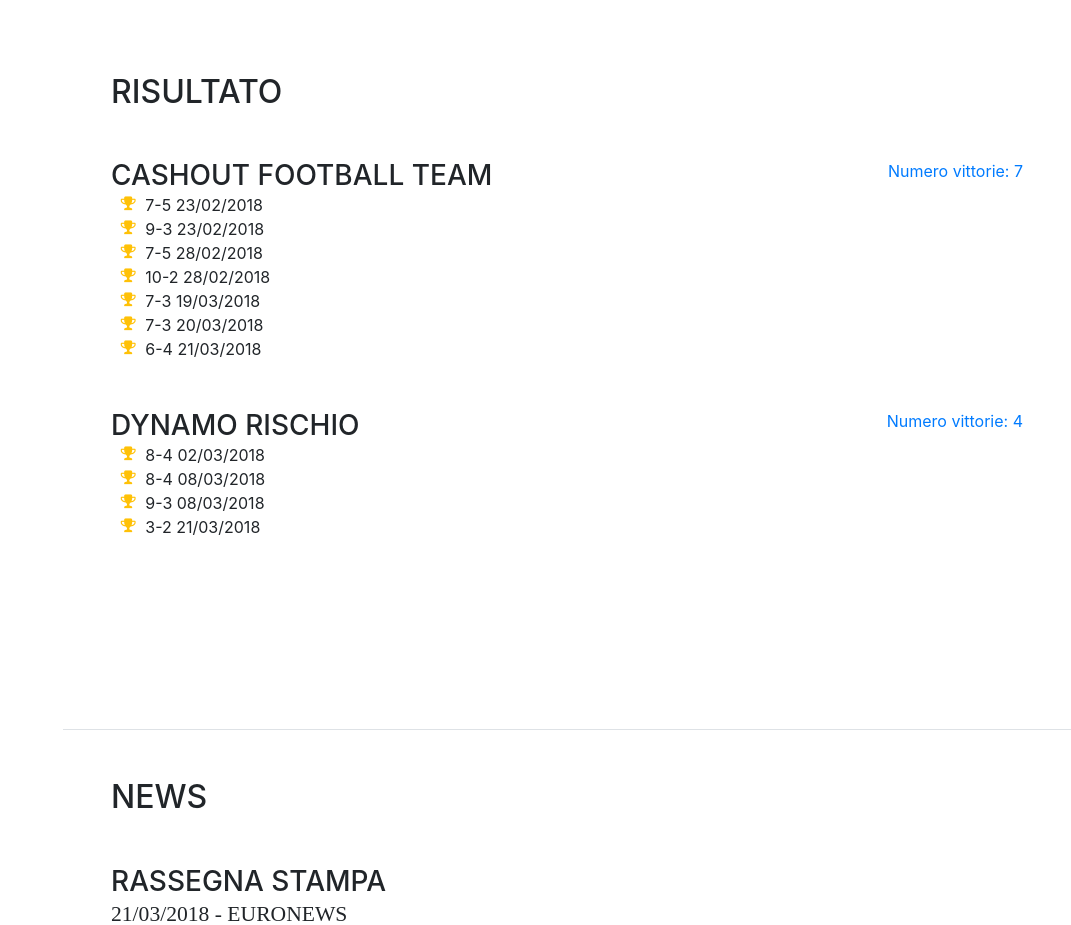
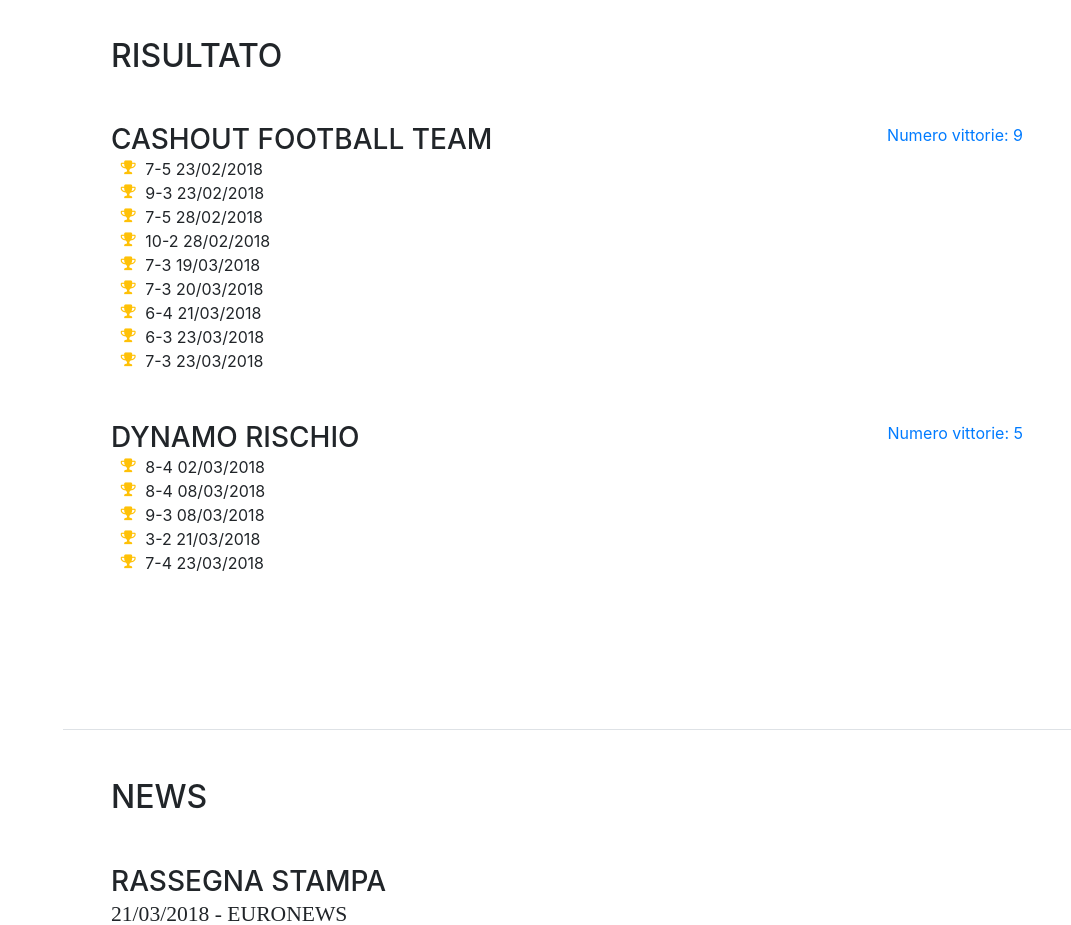
Before and after one commit to SimoneCas/Calcio_Balilla_Report, a website with bundled scripts: page index.html in a window 1280 px wide. Shown: the part 3060-3985 px from the top of the page, without its empty margins (209-1280 px from the left). Built offline with nearby package versions, Linux system fonts and the light colour scheme; a web font is replaced by a local one.

Commit message:
aggiornamento risultati

```diff
--- a/index.html
+++ b/index.html
@@ -237,11 +237,17 @@
 					         <li>
                     <i class="fa-li fa fa-trophy text-warning"></i>
                     6-4  21/03/2018</li>
+                  <li>
+                    <i class="fa-li fa fa-trophy text-warning"></i>
+                    6-3  23/03/2018</li>
+                  <li>
+                    <i class="fa-li fa fa-trophy text-warning"></i>
+                    7-3  23/03/2018</li>
                 </ul>
               </div>
             </div>
             <div class="resume-date text-md-right">
-              <span class="text-primary">Numero vittorie: 7</span>
+              <span class="text-primary">Numero vittorie: 9</span>
             </div>
           </div>
 
@@ -262,11 +268,14 @@
                 <li>
                     <i class="fa-li fa fa-trophy text-warning"></i>
                     3-2  21/03/2018</li>
+                <li>
+                    <i class="fa-li fa fa-trophy text-warning"></i>
+                    7-4  23/03/2018</li>
                 </ul>
               </div>
             </div>
             <div class="resume-date text-md-right">
-              <span class="text-primary">Numero vittorie: 4</span>
+              <span class="text-primary">Numero vittorie: 5</span>
             </div>
           </div>
 
```
